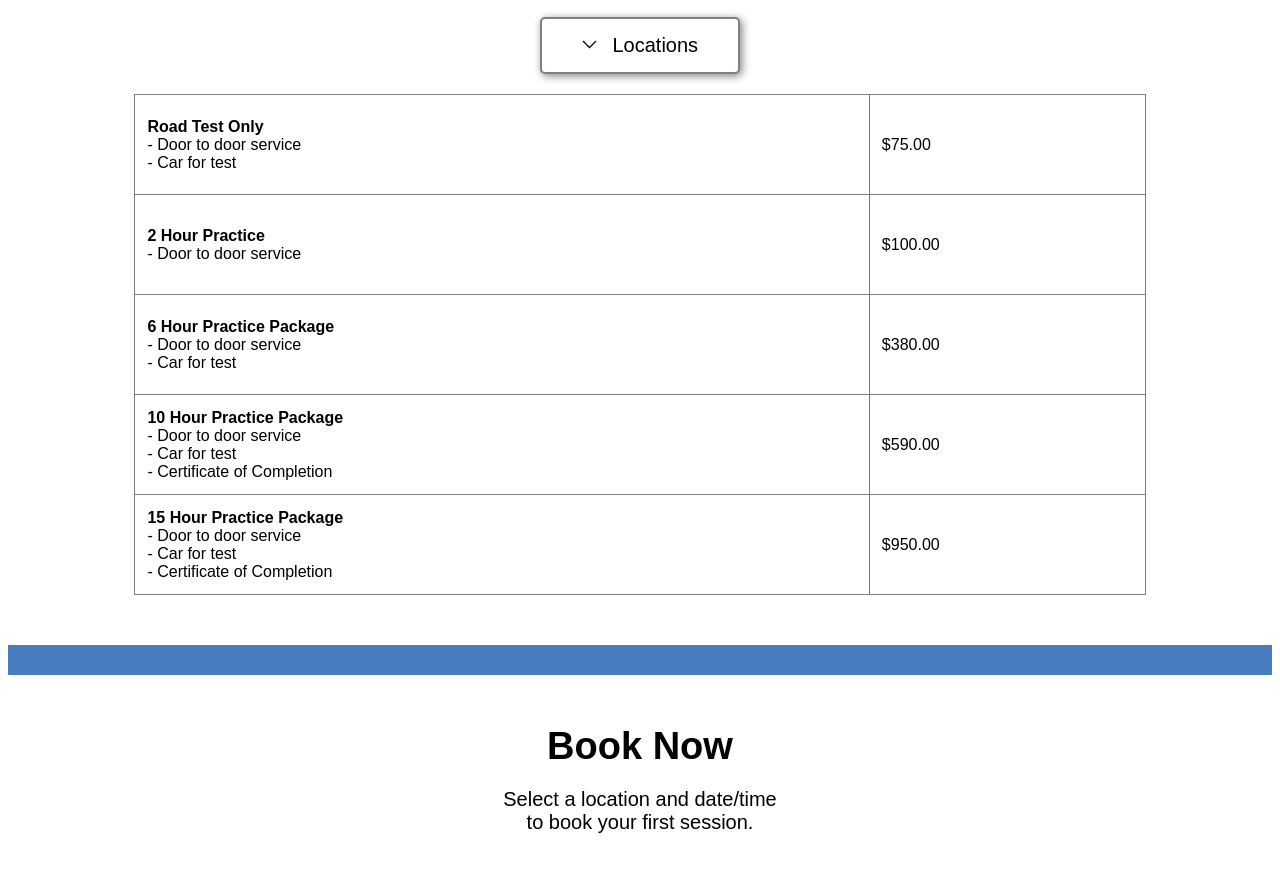
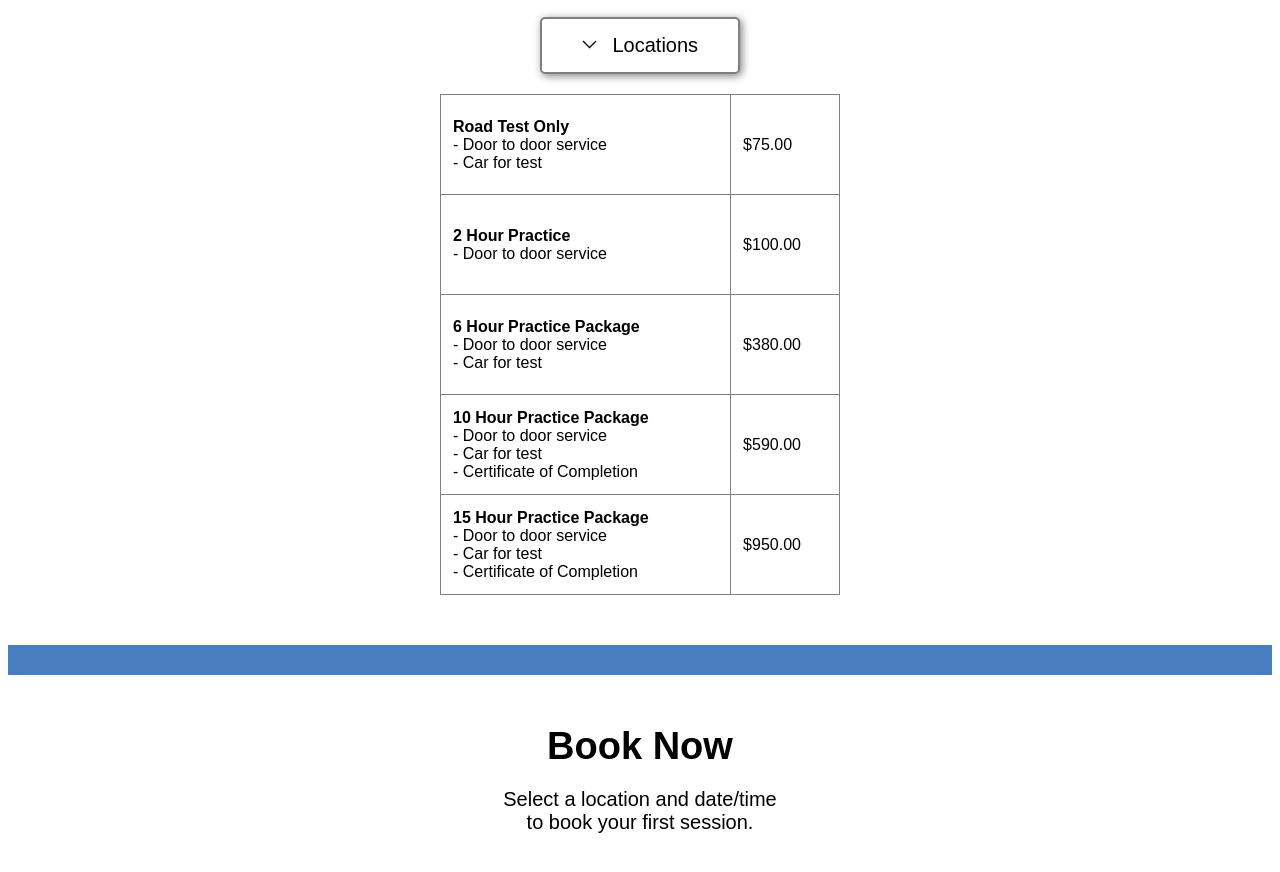
Before and after one commit to fukaikeda/redesign, a plain HTML site: page index.html in a window 1280 px wide. Shown: the part 950-1822 px from the top of the page. Drawn offline with Linux system fonts and the light colour scheme; a script that the page names is missing.

Commit message:
Update styles.css

```diff
--- a/styles.css
+++ b/styles.css
@@ -237,7 +237,7 @@ table {
     border: grey solid 1px;
     border-radius: 10px;
     border-collapse: collapse;
-    width-max: 400px;
+    max-width: 400px;
 }
 
 th, td{
```
